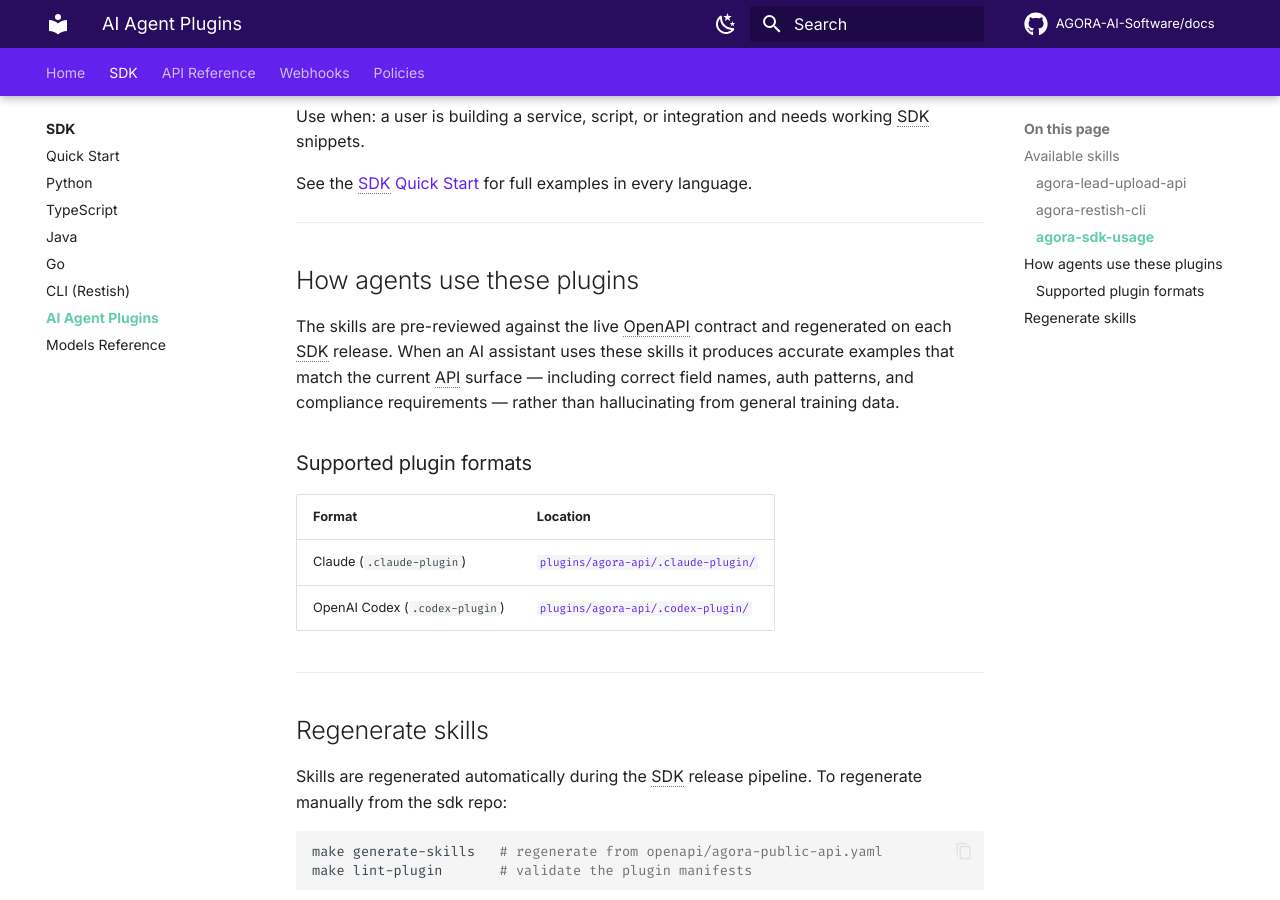
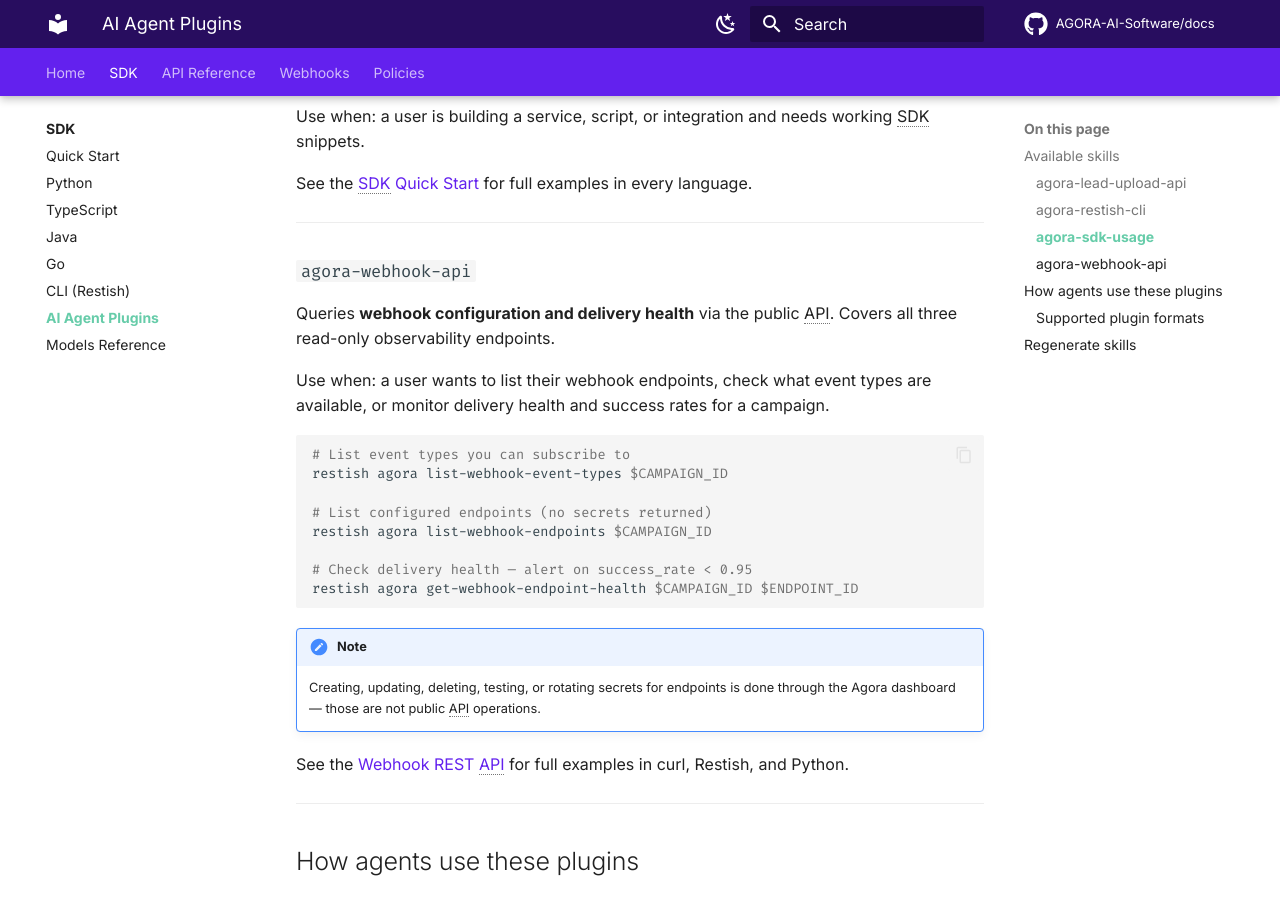
Before and after one commit to AGORA-AI-Software/docs, an MkDocs documentation site: the page built from docs/sdk/ai-plugins.md, in a window 1280 px wide and 900 px high, scrolled down 1615 px. Built offline with MkDocs 1.6.1 and Material for MkDocs 9.7.7, drawn with Linux system fonts in a browser that asks for light colours; comment, search, counter and statistics services are not loaded.

Commit message:
docs: add agora-webhook-api skill to ai-plugins page
Documents the new webhook observability skill covering
listWebhookEventTypes, listWebhookEndpoints, and getWebhookEndpointHealth.

Co-Authored-By: leema-bot <266857362+leema-bot@users.noreply.github.com>

````diff
--- a/docs/sdk/ai-plugins.md
+++ b/docs/sdk/ai-plugins.md
@@ -80,6 +80,30 @@ See the [SDK Quick Start](quickstart.md) for full examples in every language.
 
 ---
 
+### `agora-webhook-api`
+
+Queries **webhook configuration and delivery health** via the public API. Covers all three read-only observability endpoints.
+
+Use when: a user wants to list their webhook endpoints, check what event types are available, or monitor delivery health and success rates for a campaign.
+
+```bash
+# List event types you can subscribe to
+restish agora list-webhook-event-types $CAMPAIGN_ID
+
+# List configured endpoints (no secrets returned)
+restish agora list-webhook-endpoints $CAMPAIGN_ID
+
+# Check delivery health — alert on success_rate < 0.95
+restish agora get-webhook-endpoint-health $CAMPAIGN_ID $ENDPOINT_ID
+```
+
+!!! note
+    Creating, updating, deleting, testing, or rotating secrets for endpoints is done through the Agora dashboard — those are not public API operations.
+
+See the [Webhook REST API](../webhooks/api.md) for full examples in curl, Restish, and Python.
+
+---
+
 ## How agents use these plugins
 
 The skills are pre-reviewed against the live OpenAPI contract and regenerated on each SDK release. When an AI assistant uses these skills it produces accurate examples that match the current API surface — including correct field names, auth patterns, and compliance requirements — rather than hallucinating from general training data.
````
